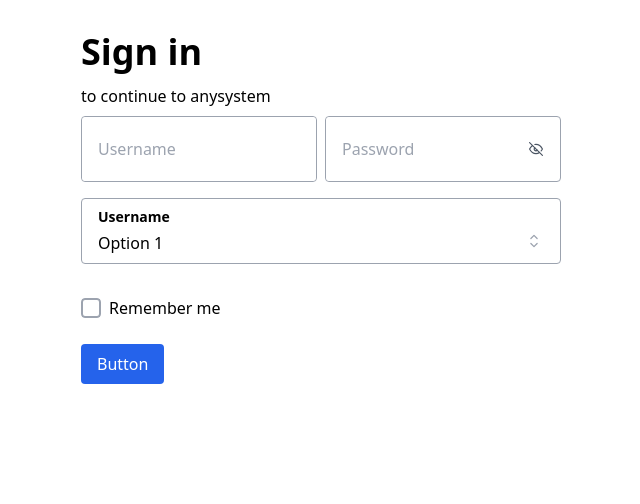
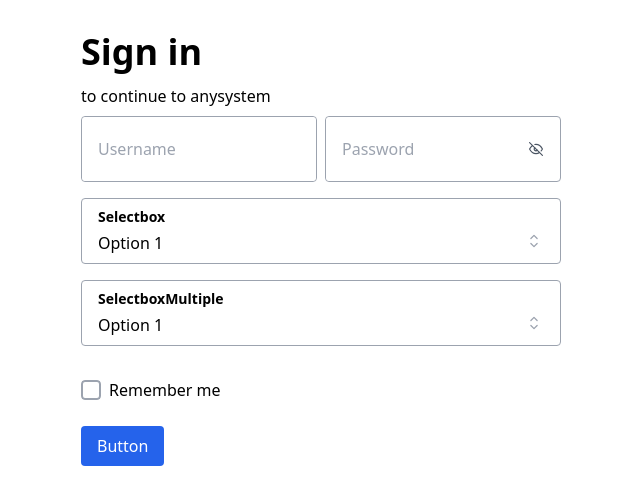
Before and after one commit to david-marstree/anysystem, a React app: page / in a window 1280 px wide. Shown: the top 504 px of the page, without its empty margins (319-959 px from the left). Built offline with nearby package versions, Linux system fonts and the light colour scheme; the HTML template or start-up script is replaced by a standard one.

Commit message:
update add selectbox

```diff
--- /dev/null
+++ b/lib/components/Selectbox/SelectboxMultiple.tsx
@@ -0,0 +1,229 @@
+import React, { Fragment } from "react";
+import _ from "lodash";
+import {
+  Listbox,
+  ListboxButton,
+  ListboxOption,
+  ListboxOptions,
+  Transition,
+} from "@headlessui/react";
+import { HiChevronUpDown as ChevronUpDownIcon } from "react-icons/hi2";
+import { FiCheck as CheckIcon } from "react-icons/fi";
+import {
+  offset,
+  flip,
+  shift,
+  autoUpdate,
+  useHover,
+  useFocus,
+  useDismiss,
+  useRole,
+  useInteractions,
+  useFloating,
+} from "@floating-ui/react";
+import { twMerge } from "tailwind-merge";
+import type { SelectOption, ValueField } from "./Selectbox";
+import { getValue } from "./helper";
+
+type State = {
+  list: SelectOption[];
+  value: string[];
+  valueField: ValueField;
+  selected: SelectOption[];
+};
+
+type Action =
+  | {
+      type: "SETVALUE";
+      value: string[];
+    }
+  | {
+      type: "SETSELECT";
+      selected: SelectOption[];
+    };
+
+const reducer = (state: State, action: Action) => {
+  if (action.type === "SETVALUE") {
+    return {
+      ...state,
+      value: action.value,
+      selected:
+        state.list.filter((opt: SelectOption) => {
+          const v = getValue(opt, state.valueField);
+          return action?.value?.includes(v);
+        }) || [],
+    };
+  }
+
+  if (action.type === "SETSELECT") {
+    return {
+      ...state,
+      selected: action.selected,
+      value: action.selected.map((opt: SelectOption) =>
+        getValue(opt, state.valueField),
+      ),
+    };
+  }
+
+  return state;
+};
+
+export interface SelectboxMultipleProps {
+  id?: string;
+  options: SelectOption[];
+  name: string;
+  value?: string[] | number[];
+  readOnly?: boolean;
+  className?: string;
+  placeholder?: string;
+  onChange?: (value: string[] | number[]) => void;
+  valueField?: ValueField;
+}
+
+const SelectboxMultiple: React.FC<SelectboxMultipleProps> = ({
+  id,
+  name,
+  options,
+  onChange,
+  placeholder = "Select a option",
+  valueField = "value",
+  value = [],
+}) => {
+  const [state, dispatch] = React.useReducer(reducer, {
+    list: options,
+    value: value || ([] as string[]),
+    valueField,
+    selected: value
+      ? options.filter((opt: SelectOption) => {
+          const v = getValue(opt, valueField);
+          return _.some(value, (val: string | number) => val + "" === v + "");
+        })
+      : ([] as SelectOption[]),
+  } as State);
+
+  //useFloating
+  const { refs, x, y, strategy, floatingStyles, context } = useFloating({
+    open: true,
+    middleware: [offset(10), flip(), shift()],
+    whileElementsMounted: autoUpdate,
+    placement: "bottom",
+  });
+
+  const hover = useHover(context, { move: false });
+  const focus = useFocus(context);
+  const dismiss = useDismiss(context);
+  const role = useRole(context, { role: "tooltip" });
+
+  // Merge all the interactions into prop getters
+  const { getReferenceProps, getFloatingProps } = useInteractions([
+    hover,
+    focus,
+    dismiss,
+    role,
+  ]);
+
+  return (
+    <div
+      className={twMerge(
+        "form-control relative inline-block text-left",
+        !state.value && "text-gray-300", //empty
+      )}
+    >
+      <Listbox
+        as="div"
+        value={state.selected}
+        onChange={(option) => {
+          const valueArray = option.map((opt: SelectOption) => {
+            return getValue(opt, valueField);
+          });
+          dispatch({ type: "SETSELECT", selected: option });
+          if (onChange) onChange(valueArray);
+        }}
+        multiple
+        ref={refs.setReference}
+        {...getReferenceProps()}
+      >
+        <ListboxButton className="relative z-10 inline-flex w-full justify-between !p-0 focus:outline-none">
+          <span>
+            {state.value && state.value.length > 0 ? (
+              <>
+                {state?.selected
+                  ?.map((opt: SelectOption) => opt.label)
+                  .join(", ") || ""}
+              </>
+            ) : (
+              placeholder
+            )}
+          </span>
+          <ChevronUpDownIcon
+            className="h-5 w-5 text-gray-400"
+            aria-hidden="true"
+          />
+        </ListboxButton>
+        <Transition
+          as={Fragment}
+          enter="transition duration-100 ease-out"
+          enterFrom="scale-95 transform opacity-0"
+          enterTo="scale-100 transform opacity-100"
+          leave="transition duration-75 ease-in"
+          leaveFrom="scale-100 transform opacity-100"
+          leaveTo="scale-95 transform opacity-0"
+        >
+          <ListboxOptions
+            className="absolute !z-[999] mt-2 inline-block w-full origin-top-right divide-y divide-gray-100 rounded-md bg-white shadow-lg ring-1 ring-black ring-opacity-5 focus:outline-none"
+            ref={refs.setFloating}
+            style={floatingStyles}
+            {...getFloatingProps({
+              style: {
+                position: strategy,
+                top: y ?? "",
+                left: x ?? "",
+              },
+            })}
+          >
+            <div className="flex flex-col px-1 py-1">
+              {state.list.map((option: SelectOption) => (
+                <ListboxOption
+                  key={option.id}
+                  className={twMerge(
+                    "relative flex cursor-pointer select-none justify-between px-5 py-4 text-black hover:bg-indigo-100",
+                    option.enable === false && "cursor-not-allowed opacity-50",
+                    state.value?.includes(getValue(option, valueField)) &&
+                      "bg-indigo-100",
+                  )}
+                  value={option}
+                  disabled={option.enable === false}
+                >
+                  <>
+                    <span className="pl-5">{option.label}</span>
+                    {state.value?.includes(getValue(option, valueField)) ? (
+                      <span
+                        className={twMerge(
+                          "absolute inset-y-0 left-0 flex items-center pl-3 text-indigo-600",
+                        )}
+                      >
+                        <CheckIcon className="h-5 w-5" aria-hidden="true" />
+                      </span>
+                    ) : (
+                      <></>
+                    )}
+                  </>
+                </ListboxOption>
+              ))}
+            </div>
+          </ListboxOptions>
+        </Transition>
+        <input
+          type="text"
+          id={id}
+          name={name}
+          style={{ display: "none" }}
+          readOnly
+          value={state.value + ""}
+        />
+      </Listbox>
+    </div>
+  );
+};
+
+export default SelectboxMultiple;
--- a/lib/components/Selectbox/helper.tsx
+++ b/lib/components/Selectbox/helper.tsx
@@ -3,9 +3,9 @@ import type { SelectOption, ValueField } from "./Selectbox";
 export const getValue = (option: SelectOption, valueField: ValueField) => {
   if (valueField === "value" || valueField === "id" || valueField === "label") {
     return option[valueField] + "";
-  } else if (typeof valueField === "function") {
+  }
+  if (typeof valueField === "function") {
     return valueField(option) + "";
-  } else {
-    return option.value + "";
   }
+  return option.value + "";
 };
--- a/lib/components/Selectbox/index.tsx
+++ b/lib/components/Selectbox/index.tsx
@@ -1,2 +1,5 @@
 export * from "./Selectbox";
-export { default as default } from "./Selectbox";
+export { default as Selectbox } from "./Selectbox";
+
+export * from "./SelectboxMultiple";
+export { default as SelectboxMultiple } from "./SelectboxMultiple";
--- a/lib/components/index.tsx
+++ b/lib/components/index.tsx
@@ -19,6 +19,7 @@ export { default as Row } from "./Row/";
 export * from "./Text/";
 export { default as Text } from "./Text/";
 export * from "./Selectbox/";
-export { default as Selectbox } from "./Selectbox/";
+export { Selectbox as Selectbox } from "./Selectbox/";
+export { SelectboxMultiple as SelectboxMultiple } from "./Selectbox/";
 export * from "./Component";
 export { default as default } from "./Component";
--- a/package.json
+++ b/package.json
@@ -26,6 +26,7 @@
     "react-router-dom": "^6.24.0"
   },
   "devDependencies": {
+    "@types/lodash": "^4.17.6",
     "@types/react": "^18.2.43",
     "@types/react-dom": "^18.2.17",
     "@typescript-eslint/eslint-plugin": "^6.14.0",
--- a/src/App.tsx
+++ b/src/App.tsx
@@ -8,6 +8,7 @@ import {
   PasswordInput,
   Checkbox,
   Selectbox,
+  SelectboxMultiple,
   Text,
   Row,
 } from "../lib/";
@@ -18,6 +19,7 @@ function App() {
   const [password, setPassword] = React.useState("");
   const [checked, setChecked] = React.useState(false);
   const [option, setOption] = React.useState("1");
+  const [option2, setOption2] = React.useState(["1"]);
   return (
     <AppProvider>
       <Container>
@@ -41,7 +43,7 @@ function App() {
             />
           </Label>
         </Row>
-        <Label label="Username">
+        <Label label="Selectbox">
           <Selectbox
             name="option"
             options={[
@@ -51,6 +53,18 @@ function App() {
             placeholder="Select an option"
             value={option}
             onChange={(v) => setOption(v + "")}
+          />
+        </Label>
+        <Label label="SelectboxMultiple">
+          <SelectboxMultiple
+            name="option2"
+            options={[
+              { id: 1, label: "Option 1", value: 1, enable: true },
+              { id: 2, label: "Option 2", value: 2, enable: true },
+            ]}
+            placeholder="Select an option"
+            value={option2}
+            onChange={(v) => setOption2(v as string[])}
           />
         </Label>
         <Checkbox
```
